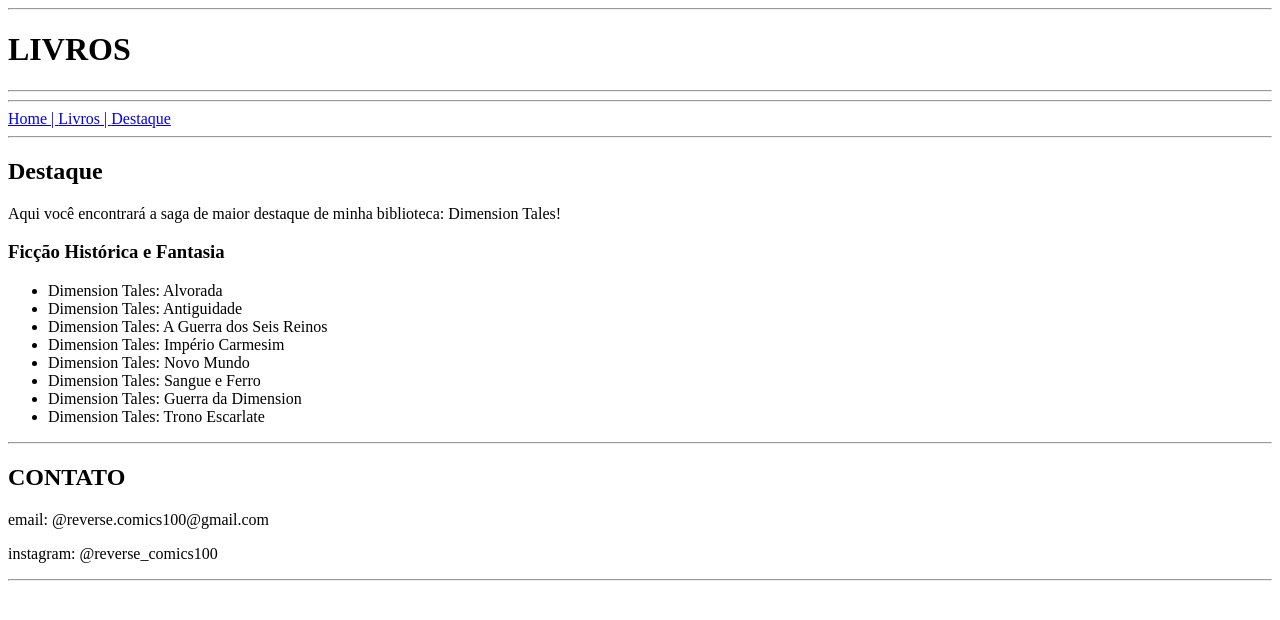
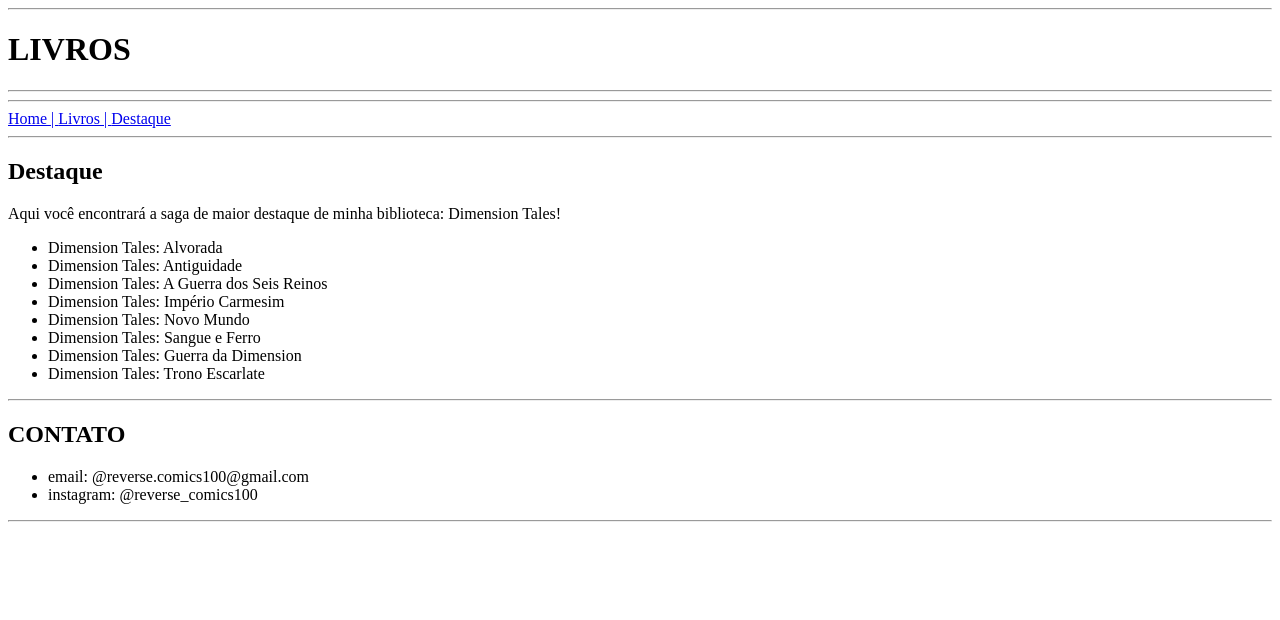
Before and after one commit to ReverseYuji049/dev-web-trabalho-01, a plain HTML site: page trabalho1/destaque.html in a window 1280 px wide. Drawn offline with Linux system fonts and the light colour scheme.

Commit message:
feat(livros): adição de lista na footer
Adição de lista não-ordenada na footer.

```diff
--- a/trabalho1/destaque.html
+++ b/trabalho1/destaque.html
@@ -24,7 +24,6 @@
         <p>Aqui você encontrará a saga de maior destaque de minha biblioteca: Dimension Tales!</p>
     </section>
     <article>
-        <h3 id="fic_fantasy">Ficção Histórica e Fantasia</h3>
         <ul>
             <li>Dimension Tales: Alvorada</li>
             <li>Dimension Tales: Antiguidade</li>
@@ -39,8 +38,10 @@
     <footer>
         <hr>
         <h2>CONTATO</h2>
-        <p>email: @reverse.comics100@gmail.com</p>
-        <p>instagram: @reverse_comics100</p>
+        <ul>
+            <li>email: @reverse.comics100@gmail.com</li>
+            <li>instagram: @reverse_comics100</li>
+        </ul>
         <hr>
     </footer>
 </body>
```
Also changed, not shown: trabalho1/livros.html (+4 -2 lines).
